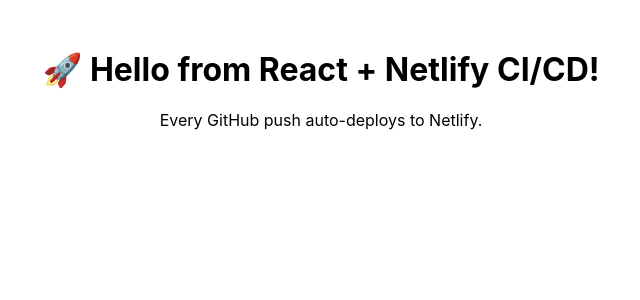
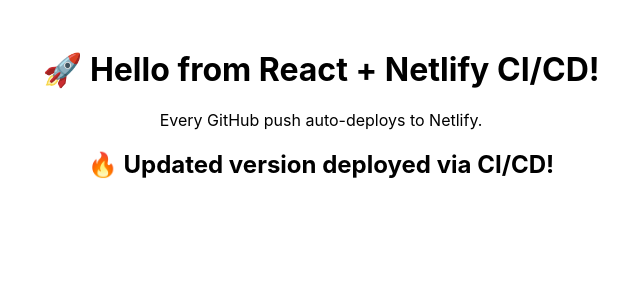
Before and after one commit to Pranavi2002/Netlify-CI-CD-Demo, a React (Create React App) app: page / in a window 1280 px wide. Shown: the top 300 px of the page, without its empty margins (319-959 px from the left). Built offline with nearby package versions, Linux system fonts and the light colour scheme.

Commit message:
Update homepage message

```diff
--- a/src/App.js
+++ b/src/App.js
@@ -3,6 +3,7 @@
     <div style={{ textAlign: "center", marginTop: "50px" }}>
       <h1>🚀 Hello from React + Netlify CI/CD!</h1>
       <p>Every GitHub push auto-deploys to Netlify.</p>
+      <h2>🔥 Updated version deployed via CI/CD!</h2>
     </div>
   );
 }
```
